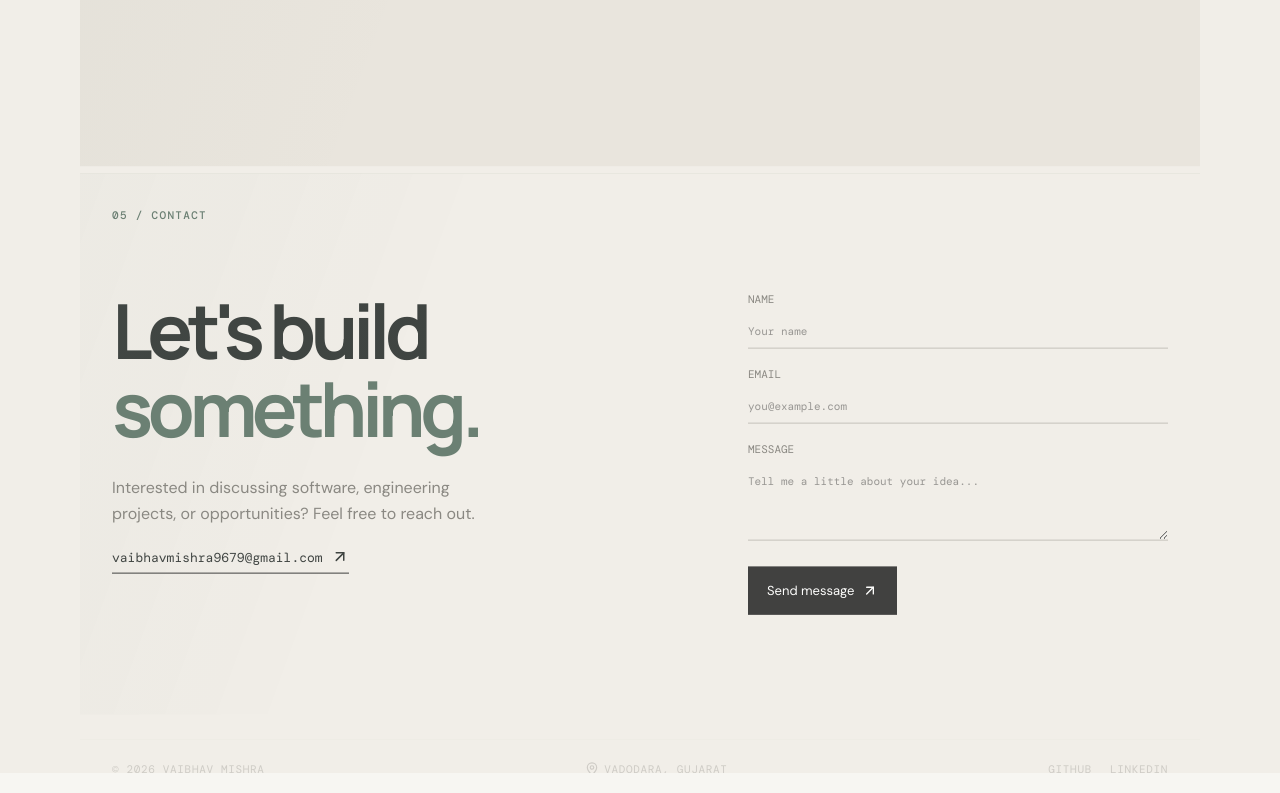
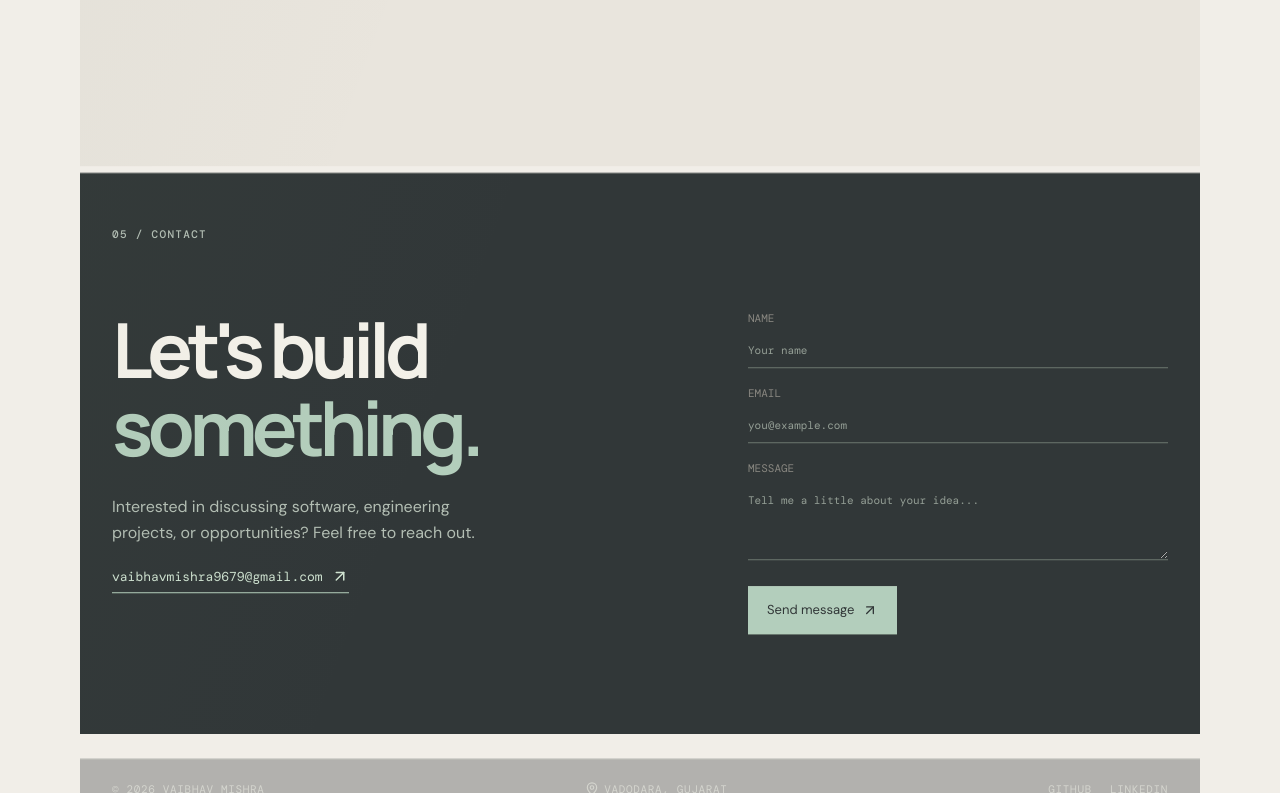
Before and after one commit to vaibhavmishra-sde/Portfolio, a React (Vite) app: page / in a window 1280 px wide. Shown: the part 3439-4232 px from the top of the page. Built offline with nearby package versions, Linux system fonts and the light colour scheme.

Commit message:
give contact section a premium dark close

```diff
--- /dev/null
+++ b/src/closing-premium.css
@@ -0,0 +1 @@
+.contact{background:#101719;color:#f5f2ea;padding-top:54px}.contact .section-label,.contact p{color:#a9b6ab}.contact h2{color:#f5f2ea}.contact h2 em{color:#a9c8b4}.contact input,.contact textarea{border-bottom-color:#536158;color:#f5f2ea}.contact input::placeholder,.contact textarea::placeholder{color:#849087}.contact button{background:#a9c8b4;color:#101719;border-color:#a9c8b4}.contact button:hover{background:#d1e5d4;border-color:#d1e5d4}.contact .email-link{border-color:#a9c8b4;color:#c9e0cc}.footer{background:#101719;color:#89968e;border-color:#394641}.footer a:hover{color:#c9e0cc}
```
Also changed, not shown: src/App.tsx (+1 -0 lines).
